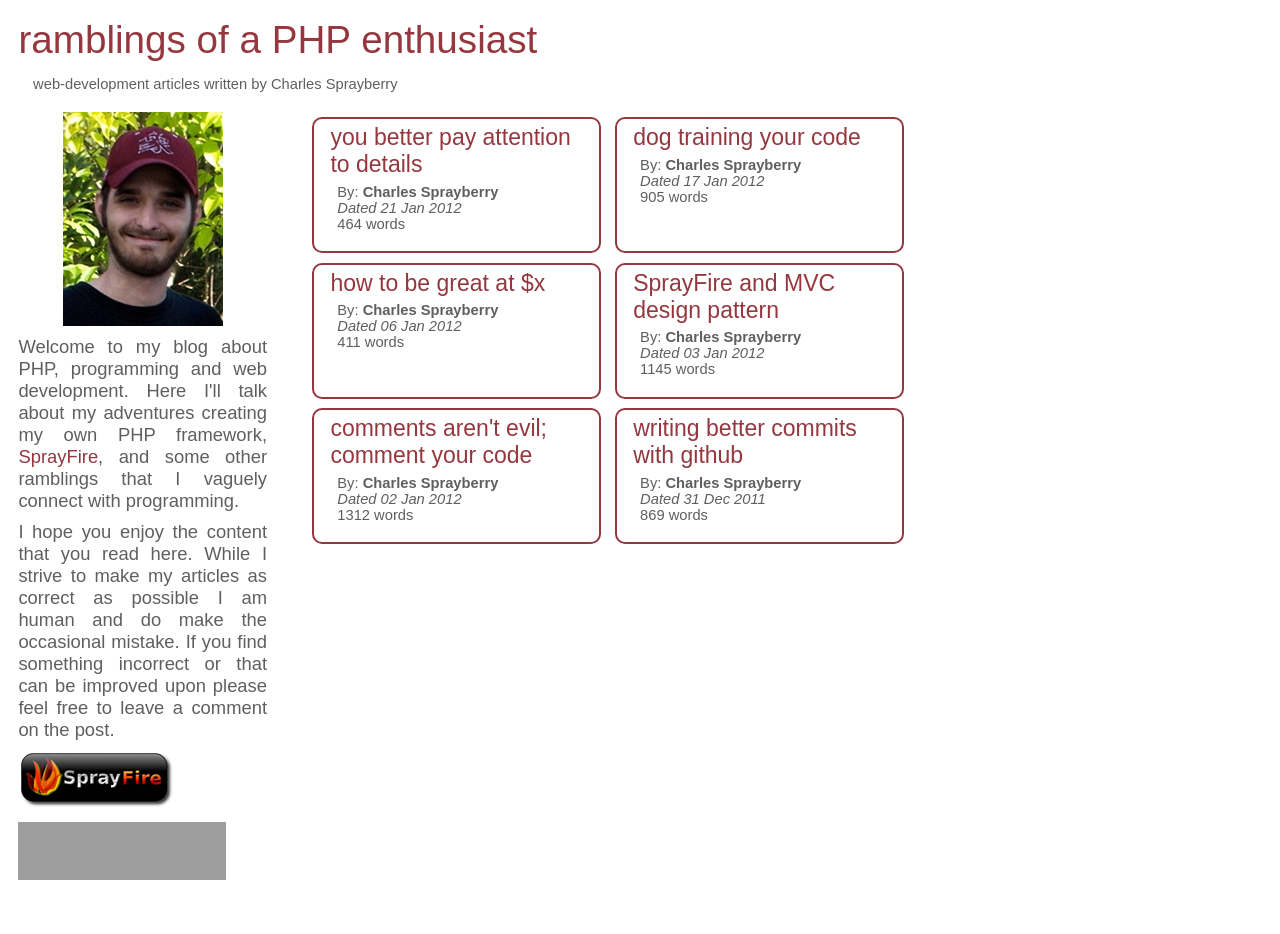
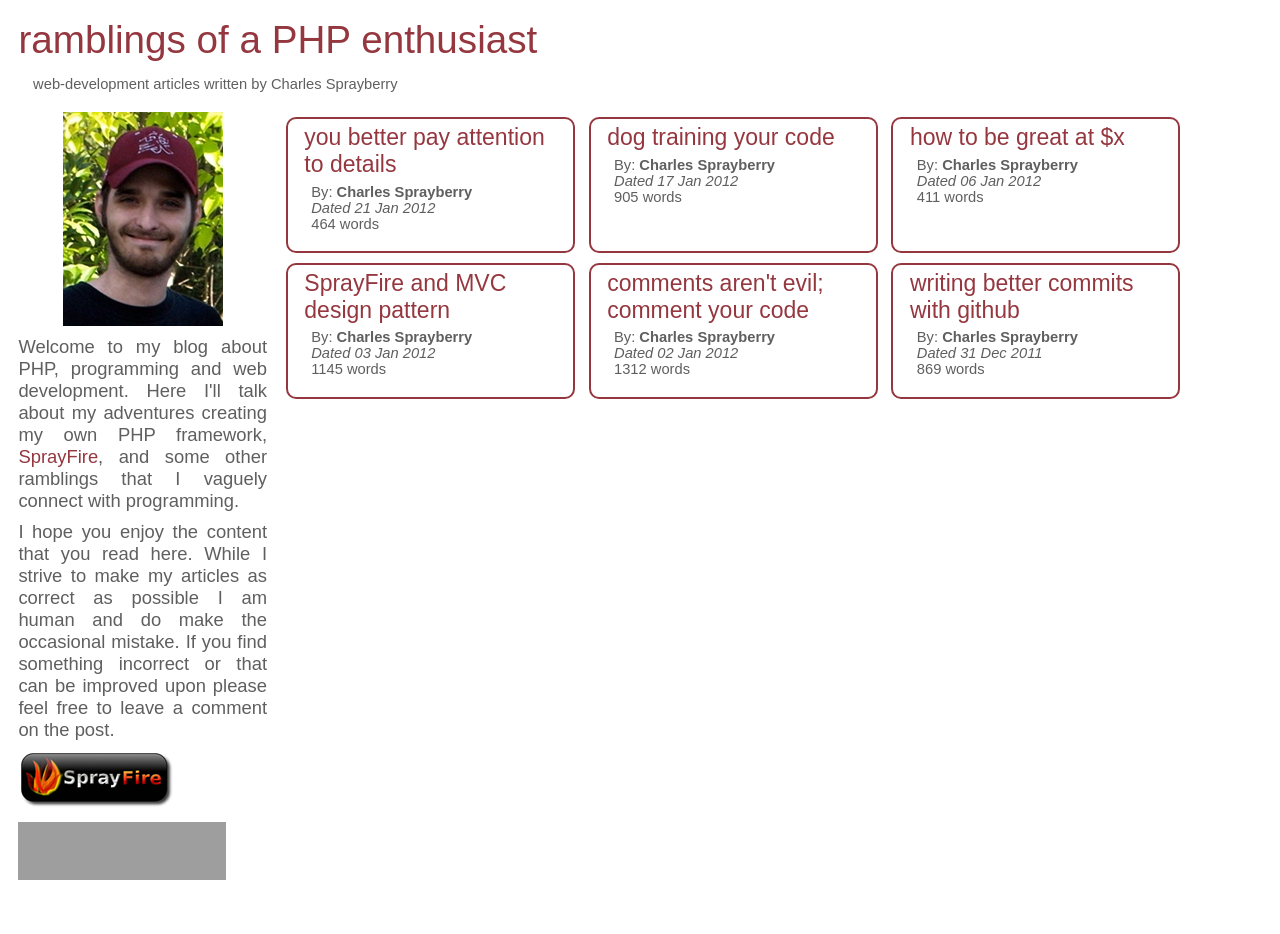
Before and after one commit to cspray/archived-blog, a Jekyll site: the page built from index-real.html, in a window 1280 px wide. Built offline with Jekyll 4.4.1, drawn with Linux system fonts in a browser that asks for light colours; grey boxes are pictures that could not be loaded.

Commit message:
UPD style.css adding the right selector for main-content-posts

```diff
--- a/_includes/style.css
+++ b/_includes/style.css
@@ -79,7 +79,7 @@ code {
 	padding: 5px;
 }
 
-#main-content-home {
+#main-content-posts {
     float: none;
     width: 55%;
     margin: 0 auto;
```
